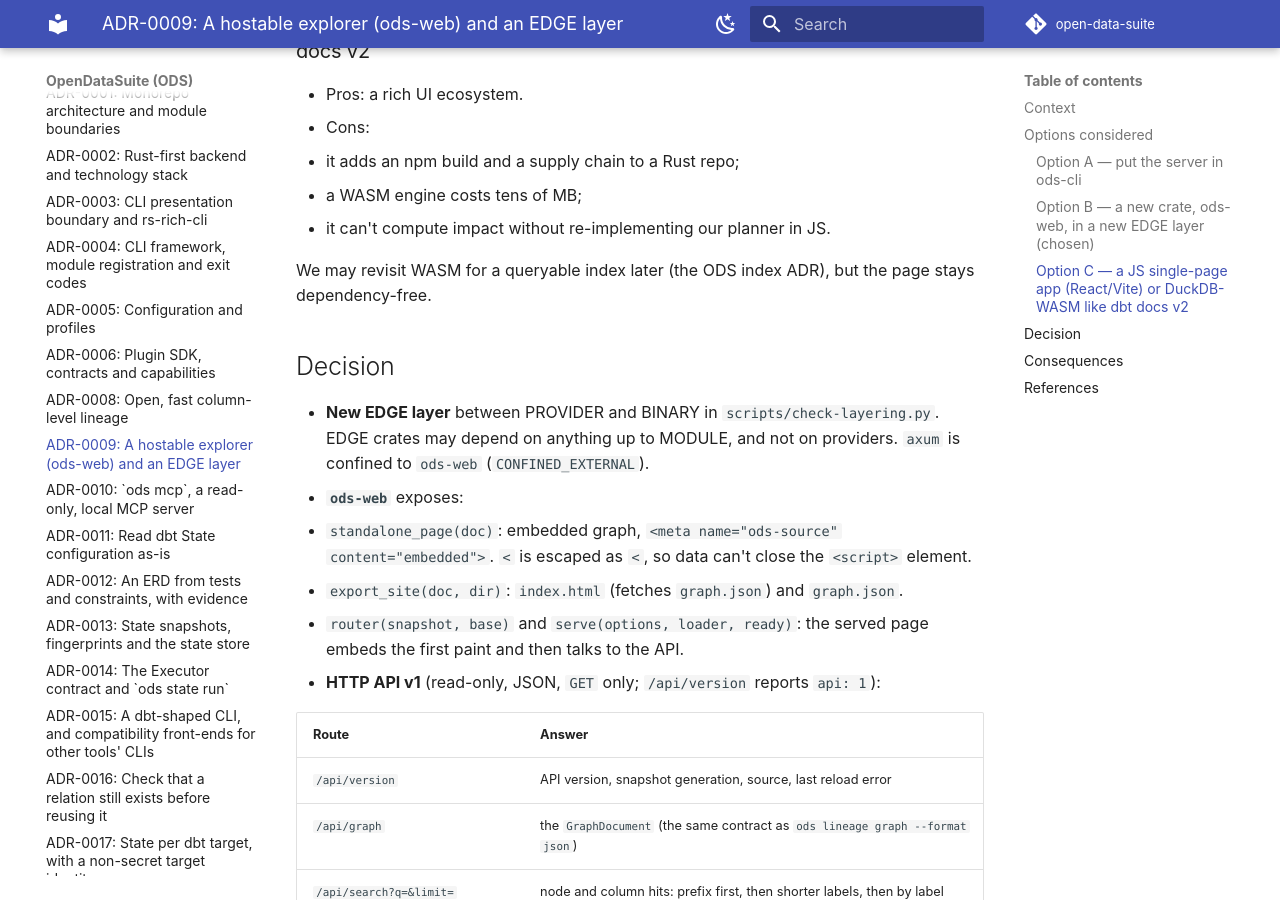
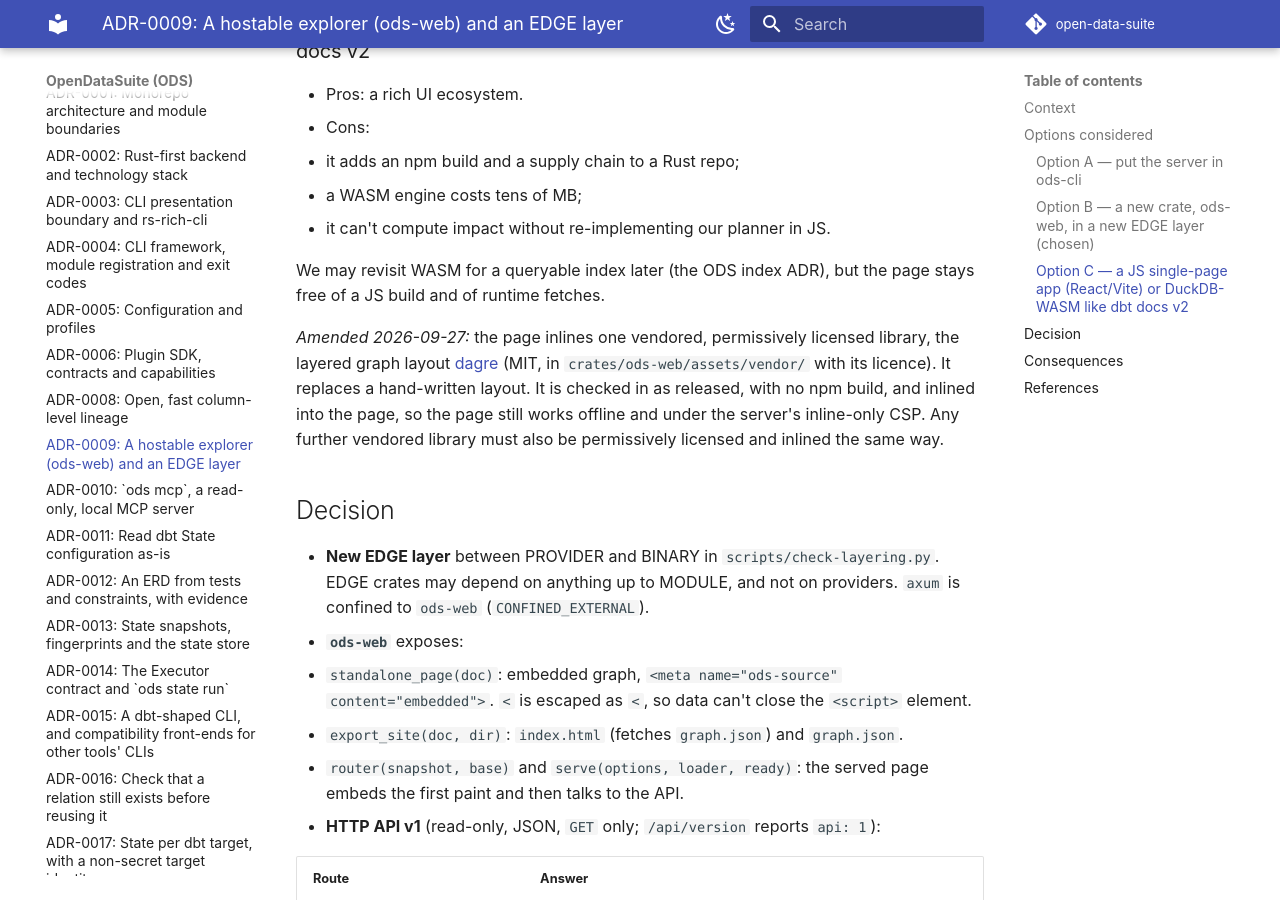
Before and after one commit to buchochelliq-labs/open-data-suite, an MkDocs documentation site: the page built from docs/adr/0009-hostable-explorer-ods-web.md, in a window 1280 px wide and 900 px high, scrolled down 1286 px. Built offline with MkDocs 1.6.1 and Material for MkDocs 9.7.7, drawn with Linux system fonts in a browser that asks for light colours; comment, search, counter and statistics services are not loaded.

Commit message:
docs(adr): ADR-0009 allows one vendored, inlined, permissively licensed layout library
Co-Authored-By: Claude Opus 5.5 <noreply@anthropic.com>
Claude-Session: https://claude.ai/code/session_019o28ABji7oKrHhDj6a9qF6

```diff
--- a/docs/adr/0009-hostable-explorer-ods-web.md
+++ b/docs/adr/0009-hostable-explorer-ods-web.md
@@ -47,7 +47,14 @@ neutral `Snapshot`. The same crate later serves State, ERD and Usage views.
   - it can't compute impact without re-implementing our planner in JS.
 
 We may revisit WASM for a queryable index later (the ODS index ADR), but the page stays
-dependency-free.
+free of a JS build and of runtime fetches.
+
+*Amended 2026-09-27:* the page inlines one vendored, permissively licensed library, the
+layered graph layout [dagre](https://github.com/dagrejs/dagre) (MIT, in
+`crates/ods-web/assets/vendor/` with its licence). It replaces a hand-written layout. It
+is checked in as released, with no npm build, and inlined into the page, so the page
+still works offline and under the server's inline-only CSP. Any further vendored library
+must also be permissively licensed and inlined the same way.
 
 ## Decision
 - **New EDGE layer** between PROVIDER and BINARY in `scripts/check-layering.py`. EDGE
```
